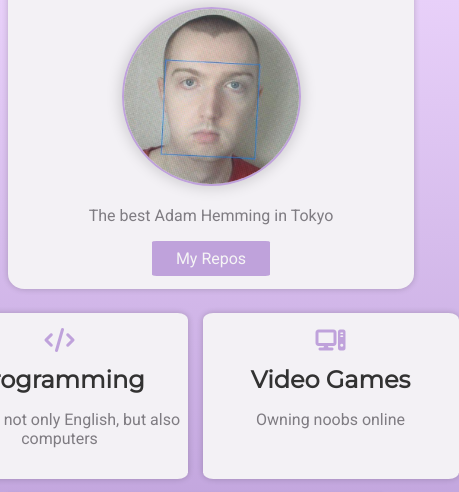
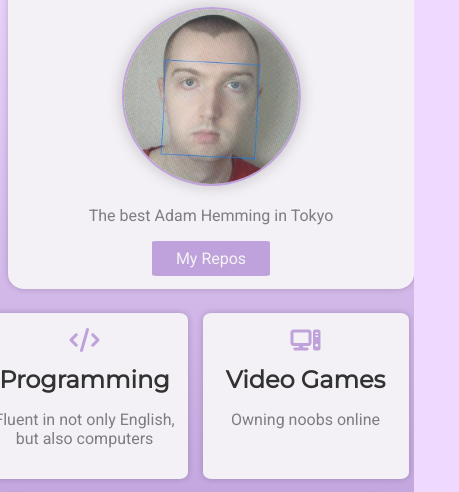
Before and after one commit to lw-a/profile, a plain HTML site: page index.html in a window 390 px wide. Shown: the part 109-601 px from the top of the page, 459 px wide, since content can reach past the window. Drawn offline with Linux system fonts and the light colour scheme.

Commit message:
responsive test

```diff
--- a/style.css
+++ b/style.css
@@ -135,4 +135,7 @@ li a:hover {
   .card-white {
     width: 400px;
   }
+  .content .card-white {
+    width: 200px;
+  }
 }
```
